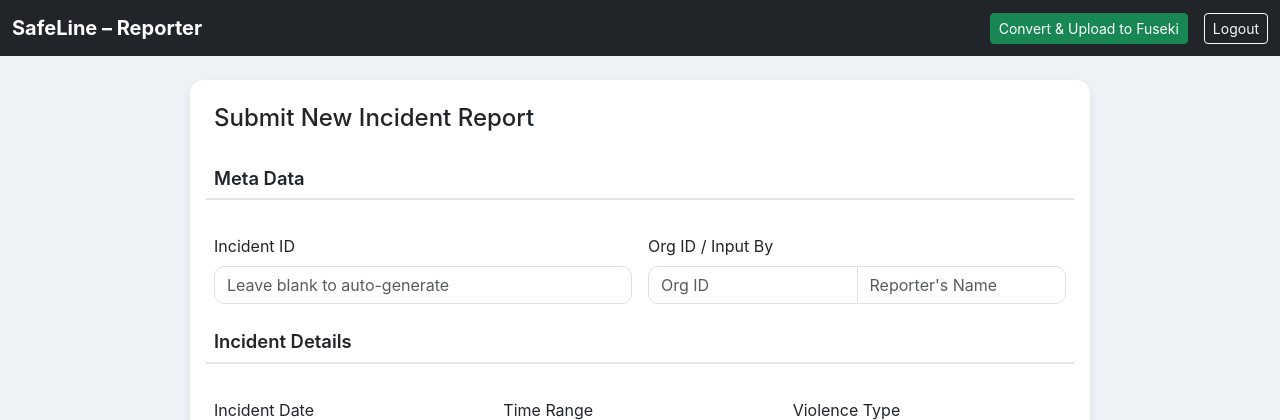
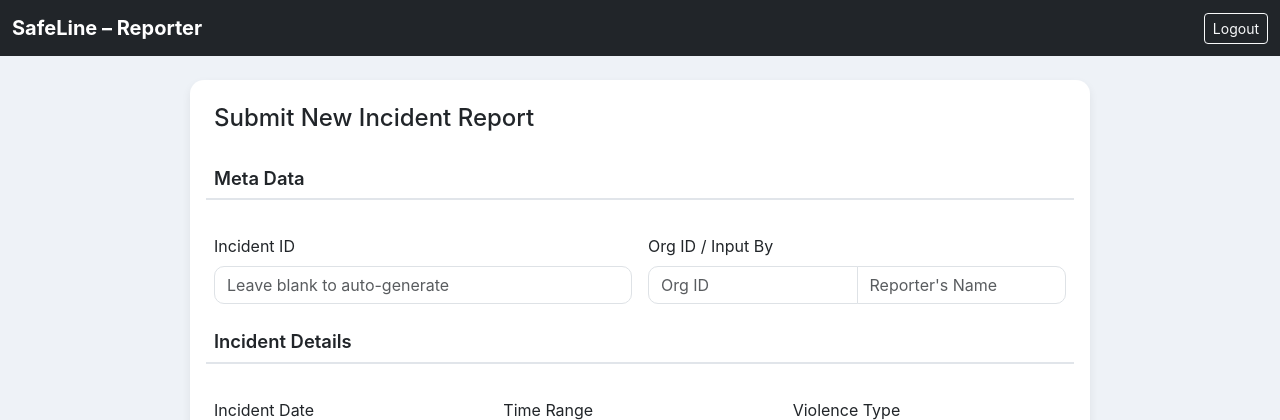
Before and after one commit to VODAN-Development/SafeLine, a Flask app: page /form in a window 1280 px wide. Shown: the top 420 px of the page. Run offline with Flask 3, Linux system fonts and the light colour scheme; the visitor is signed in with stand-in values (Sample User, id 1).

Commit message:
Disable Fuseki Upload function

```diff
--- a/templates/form.html
+++ b/templates/form.html
@@ -26,7 +26,7 @@
     <div class="container-fluid">
         <span class="navbar-brand">SafeLine – Reporter</span>
         <div class="ms-auto d-flex align-items-center gap-3">
-            <button id="convertUploadReporter" class="btn btn-sm btn-success">Convert & Upload to Fuseki</button>
+            <!-- <button id="convertUploadReporter" class="btn btn-sm btn-success">Convert & Upload to Fuseki</button> -->
             <a href="{{ url_for('logout') }}" class="btn btn-outline-light btn-sm">Logout</a>
         </div>
     </div>
--- a/templates/reviewer.html
+++ b/templates/reviewer.html
@@ -77,9 +77,9 @@
     <div class="d-flex justify-content-between align-items-center mb-4">
         <h4 class="mb-0 fw-bold text-dark">Submitted Incidents</h4>
         <div>
-            <button id="convertUploadReviewer" class="btn btn-success btn-sm shadow-sm px-3 me-2">
+            <!-- <button id="convertUploadReviewer" class="btn btn-success btn-sm shadow-sm px-3 me-2">
                 Convert & Upload to Fuseki
-            </button>
+            </button> -->
             <button id="convertUploadAllegroGraph" class="btn btn-info btn-sm shadow-sm px-3">
                 Convert & Upload to AllegroGraph
             </button>
```
